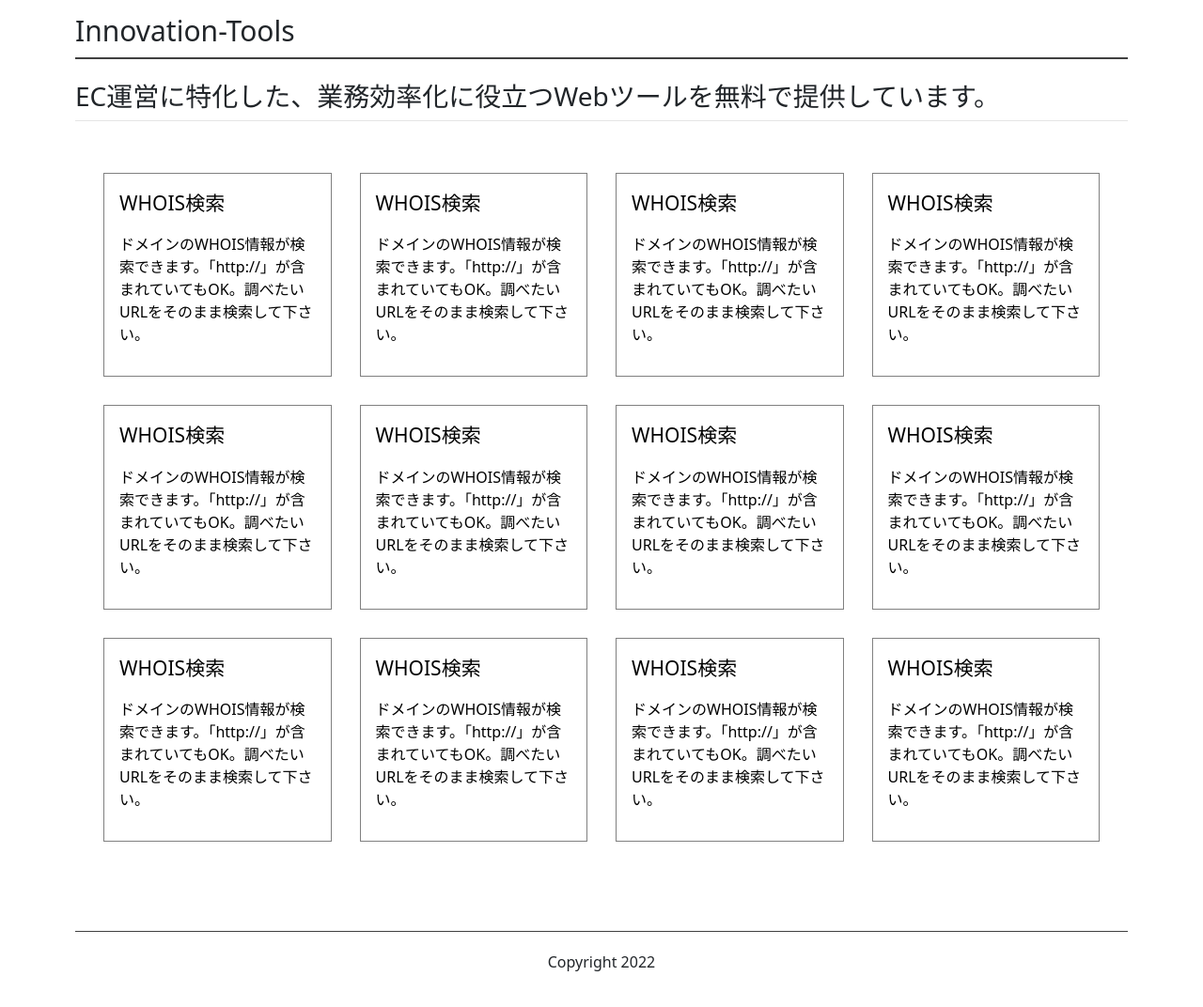
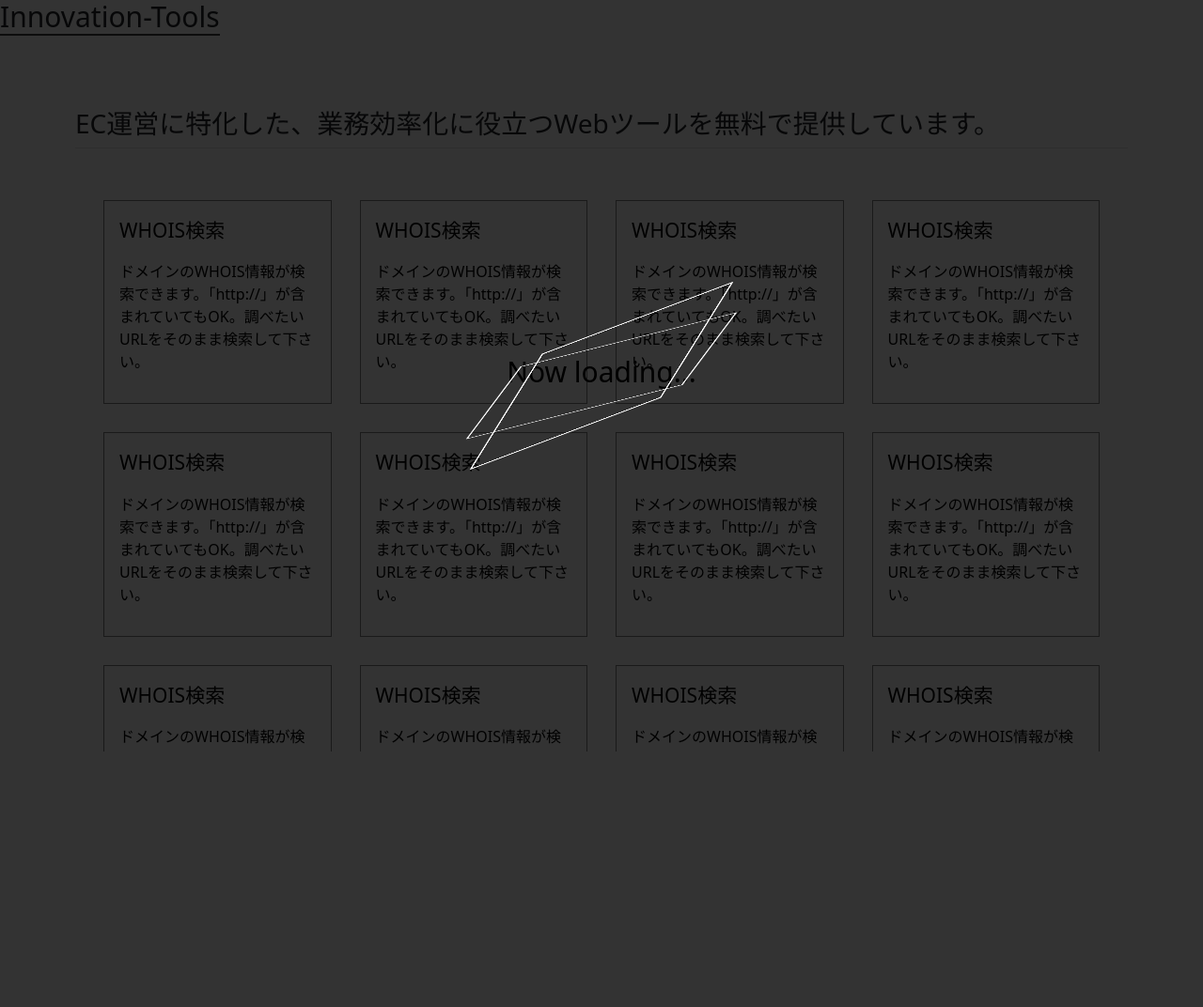
Before and after one commit to kishi-hirosuke/convenient_tools, a Django app: page / in a window 1280 px wide. Shown: the whole page at 94% size. After the commit the page ends 800 px from the top, so only its background shows below. Run offline with Django 3.2, Linux system fonts and the light colour scheme.

Commit message:
javascript追加, loader_module追加

```diff
--- /dev/null
+++ b/convenient_tools/tool_site/static/js/script.js
@@ -0,0 +1 @@
+window.onload
--- a/convenient_tools/tool_site/static/main.css
+++ b/convenient_tools/tool_site/static/main.css
@@ -1,12 +1,78 @@
+* {
+    box-sizing: border-box;
+}
+
+body {
+    width: 100%;
+    margin: 0;
+    padding: 0;
+}
+
+.wrap {
+    width: 100%;
+    overflow: hidden;
+}
+
 header{
-    padding: 15px 80px 0px 80px;
+    position: relative;
+    height: 100px;
 }
 
 header h1{
+    position: absolute;
     font-size: 30px;
-    padding-bottom:10px;
     border-bottom:solid
     rgba(0, 0, 0, 0.75) 2.5px;
+}
+
+/* loading */
+
+@keyframes animation {
+    0% {
+        transform: rotate3d(1, 1, 0, 360deg);
+    }
+    50% {
+        transform: rotate3d(0.5, 0.5, 0.5, 180deg);
+    }
+    100% {
+        transform: rotate3d(0, 0, 1, 0deg);
+    }
+}
+
+.loader {
+    position: fixed;
+    width: 100vw;
+    height: 100vh;
+    background-color: rgba(0, 0, 0, 0.8);
+    z-index: 4;
+}
+
+.loader_modal {
+    position: relative;
+    top: 50%;
+    left: 50%;
+    width: 250px;
+    height: 250px;
+    transform: translate(-50%,-50%);
+    display: flex;
+    align-items: center;
+    justify-content: center;
+}
+
+.loader_modal span {
+    animation: animation 5s infinite;
+    position: absolute;
+    border: 2px solid white;
+    width: 100%;
+    height: 100%;
+}
+.loader_modal span:nth-child(2) {
+    animation-delay: 0.3s;
+}
+
+.loader_modal h2 {
+    color: black;
+    font-size: 30px;
 }
 
 footer{
--- a/convenient_tools/tool_site/templates/base.html
+++ b/convenient_tools/tool_site/templates/base.html
@@ -14,6 +14,17 @@
 
 <body>
 
+<div class="wrap">
+
+    <div class="loader">
+        <div class="loader_modal">
+            <span></span>
+            <span></span>
+            <span></span>
+            <h2>Now loading...</h2>
+        </div>
+    </div>
+
     <header>
         <h1>Innovation-Tools</h1>
     </header>
@@ -24,8 +35,9 @@
     <footer>
         <p>Copyright 2022</p>
     </footer>
+</div>
 
-
+<script src="/convenient_tools/tool_site/static/js/script.js"></script>
 <script src="https://cdn.jsdelivr.net/npm/@popperjs/core@2.9.2/dist/umd/popper.min.js" integrity="sha384-IQsoLXl5PILFhosVNubq5LC7Qb9DXgDA9i+tQ8Zj3iwWAwPtgFTxbJ8NT4GN1R8p" crossorigin="anonymous"></script>
 <script src="https://cdn.jsdelivr.net/npm/bootstrap@5.0.2/dist/js/bootstrap.min.js" integrity="sha384-cVKIPhGWiC2Al4u+LWgxfKTRIcfu0JTxR+EQDz/bgldoEyl4H0zUF0QKbrJ0EcQF" crossorigin="anonymous"></script>
 </body>
```
Lines whose indentation alone changed are shown as unchanged.
